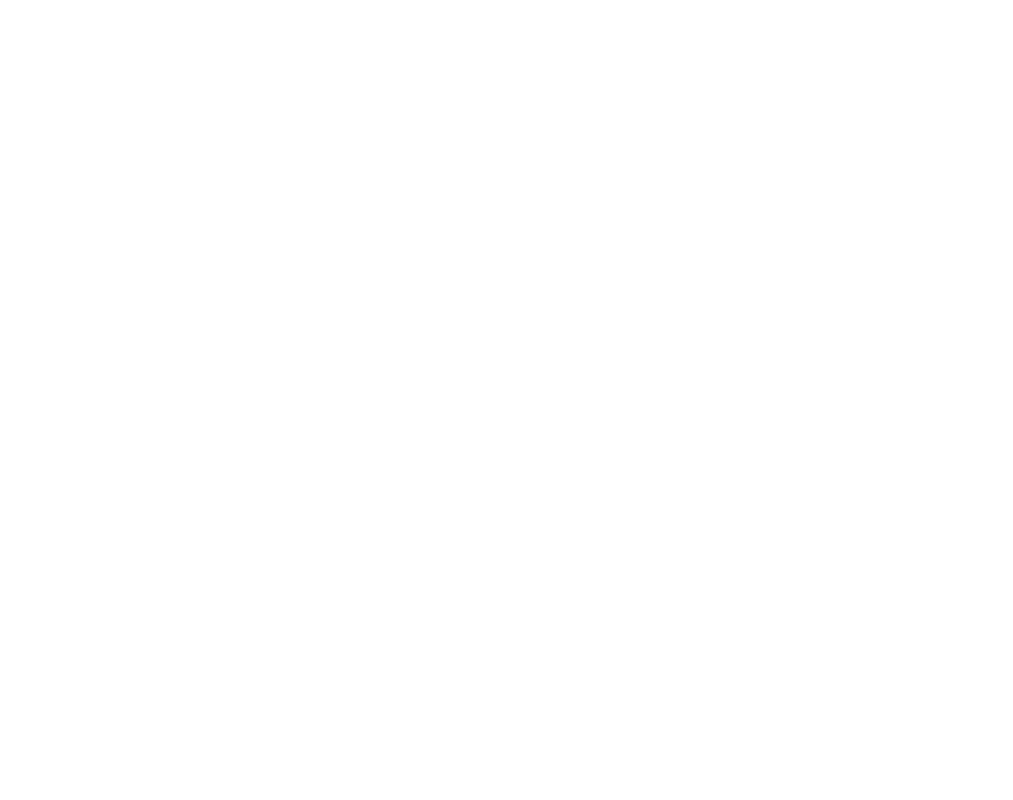
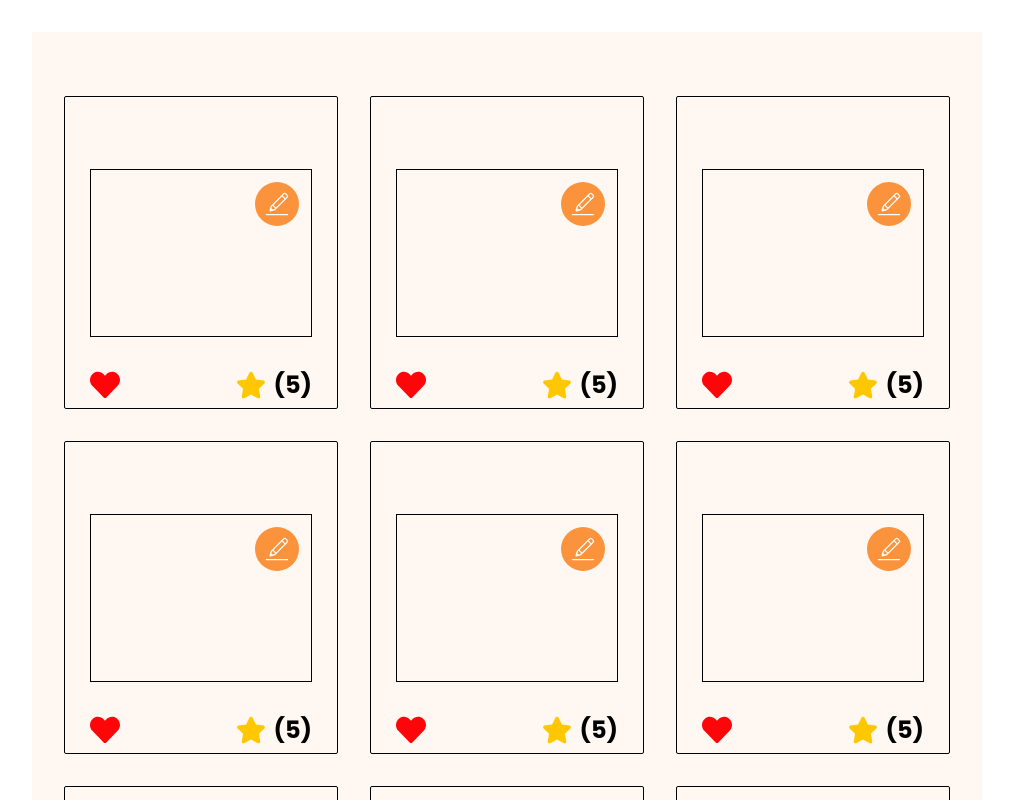
Before and after one commit to Build-Bridge/WishesUnbox, a React (Vite) app: page /dashboard in a window 1280 px wide. Shown: the top 800 px of the page, without its empty margins (133-1146 px from the left). Built offline with nearby package versions, Linux system fonts and the light colour scheme; a web font is replaced by a local one.

Commit message:
Added dashboard cashlist view

```diff
--- a/src/sections/Dashboard.jsx
+++ b/src/sections/Dashboard.jsx
@@ -1,5 +1,11 @@
+import DashboardCardList from "./dashboard/DashboardCardList";
+
 function Dashboard() {
-  return <div></div>;
+  return (
+    <div className="w-full h-screen">
+      <DashboardCardList />
+    </div>
+  );
 }
 
 export default Dashboard;
--- a/src/sections/dashboard/DashboardCardList.jsx
+++ b/src/sections/dashboard/DashboardCardList.jsx
@@ -1,5 +1,59 @@
 import React from "react";
+import { FaPlusCircle, FaStar, FaHeart } from "react-icons/fa";
+import { CiEdit } from "react-icons/ci";
+
+/*
+
+position: absolute;
+width: 32px;
+height: 30px;
+left: 219px;
+top: 253px;
+
+font-family: 'Montserrat';
+font-style: normal;
+font-weight: 600;
+font-size: 25px;
+line-height: 30px;
+
+color: #000000;
+
+*/
+
+/* <FaPlusCircle /> */
+function DashboardCard() {
+  return (
+    <div className="w-full md:max-w-[279px] max-h-[313px] h-[42vh] items-center justify-center p-12 rounded-sm border-[1px] border-black grid grid-rows-12 gap-6">
+      <div className="border-[1px] relative border-black row-start-2 row-end-10 w-full max-w-[222px] h-full max-h-[160]">
+        <button className="absolute right-3 top-3 text-3xl bg-orange-400 text-white w-11 flex items-center justify-center rounded-full h-11">
+          <CiEdit />
+          <span className="fixed -left-[300000000000000px]">Edit</span>
+        </button>
+      </div>
+      <div className="w-[222px] h-full row-start-10 row-end-13 text-3xl flex justify-between items-center">
+        <button className="text-[rgb(255,5,9)]">
+          <span className="fixed -left-[30000000000000000000px]">Like</span>
+          <FaHeart />
+        </button>
+        <button className="text-[#FFC700] flex items-center h-full justify-center gap-2">
+          <FaStar />
+          <span className="fixed -left-[30000000000000000000px]">Add to favourite</span>
+          <span className="text-black text-2xl font-bold">(5)</span>
+        </button>
+      </div>
+    </div>
+  );
+}
 
 export default function DashboardCardList() {
-  return <div>DashboardCardList</div>;
+  return (
+    <div className="flex items-center w-full h-full flex-col p-8 py-">
+      {/* <div className="max-w-[1050px] w-full gap-6 flex flex-wrap flex-grow justify-start p-8 items-center overflow-y-auto"> */}
+      <div className="max-w-[900px] lg:max-w-[950px] grid gap-8 p-8 py-16 grid-cols-1 sm:grid-cols-2 md:grid-cols-3 grid-flow-cols w-full flex-grow bg-[#FFF7F1]">
+        {new Array(70).fill().map(() => (
+          <DashboardCard key={Math.random()} />
+        ))}
+      </div>
+    </div>
+  );
 }
```
